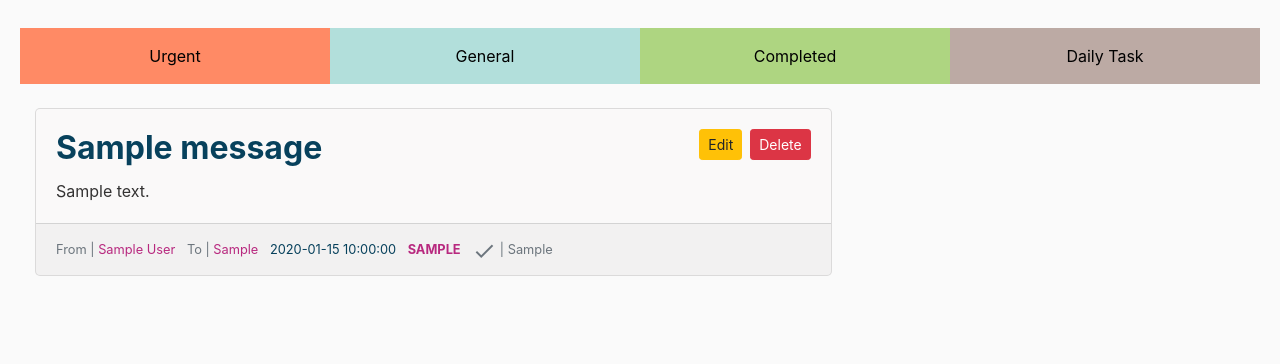
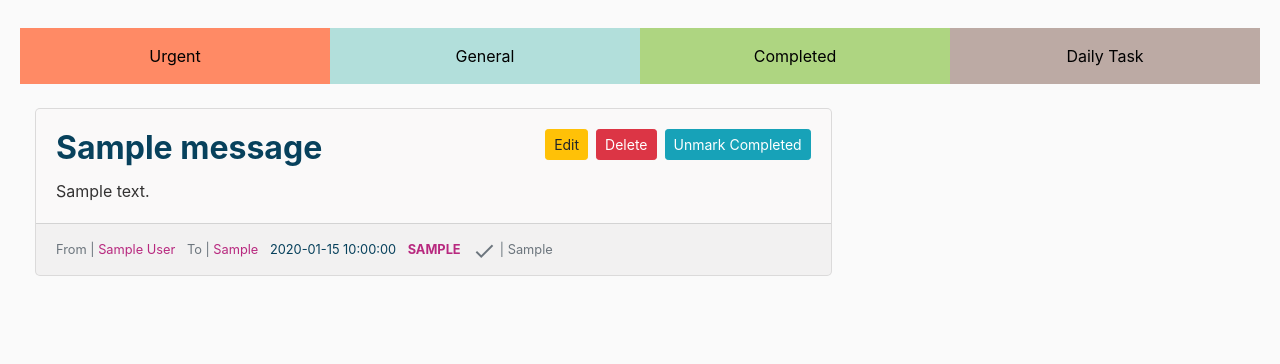
Before and after one commit to adonayab/python_proj1_manager_app, a Flask app: page /single/1 in a window 1280 px wide. Shown: the part 56-420 px from the top of the page. Run offline with Flask 2, Linux system fonts and the light colour scheme; tables that the repository leaves empty hold one stand-in row (values such as "Sample post"); some libraries are stand-ins or nearby versions.

Commit message:
Added the Mark Completed button to the single message view

```diff
--- a/notes/note_routes.py
+++ b/notes/note_routes.py
@@ -46,7 +46,6 @@ def messages(category):
     return render_template('messages.html',
                             title="Messages",
                             messages=messages,
-                            mark="Mark Completed",
                             new_g=new_g,
                             new_u=new_u,
                             form=form)
@@ -85,7 +84,6 @@ def mark_completion(id):
     return render_template('messages.html',
                            title="Completed Messages",
                            messages=messages,
-                           mark="Unmark Completed",
                            completed_by=completed_by,
                            form=form,
                            new_g=new_g,
--- a/templates/single.html
+++ b/templates/single.html
@@ -17,6 +17,15 @@
         <div class="card-body">
           <h2 class="card-title">
             <a href="" class="title">{{ message.title }}</a>
+            <form class="unset-form" method="POST" action="/completed/{{ message.id }}">
+              <button type="submit" class="btn btn-info btn-sm float-right ml-2">
+                {% if message.status%}
+                  Unmark Completed
+                {% else %}
+                  Mark Completed
+                {% endif %}
+              </button>
+            </form>
             <button class="btn btn-danger btn-sm float-right ml-2" data-toggle="modal"
               data-target="#deleteModal">Delete</button>
             <button class="btn btn-warning btn-sm float-right" data-toggle="modal"
```
Also changed, not shown: templates/messages.html (+7 -2 lines).
